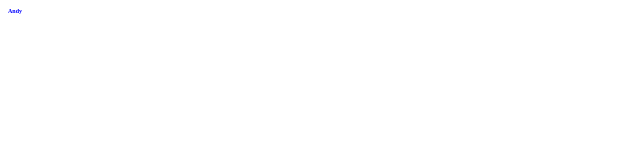
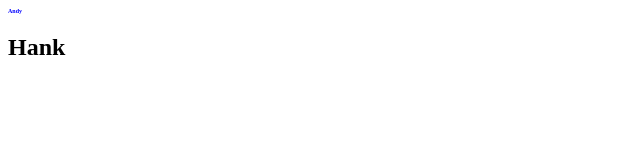
Before and after one commit to hankerBass1205/test20241121, a plain HTML site: page index.html in a window 1280 px wide. Shown: the full height of the page, 0-640 px from the left. Drawn offline with Linux system fonts and the light colour scheme.

Commit message:
增加h2

```diff
--- a/index.html
+++ b/index.html
@@ -1,14 +1,19 @@
 <!DOCTYPE html>
 <html lang="en">
+
 <head>
     <meta charset="UTF-8">
     <meta name="viewport" content="width=device-width, initial-scale=1.0">
     <title>Document</title>
     <link rel="stylesheet" href="main.css">
 </head>
+
 <body>
+
     <head>
         <h1>Andy</h1>
+        <h2>Hank</h2>
     </head>
 </body>
+
 </html>
```
